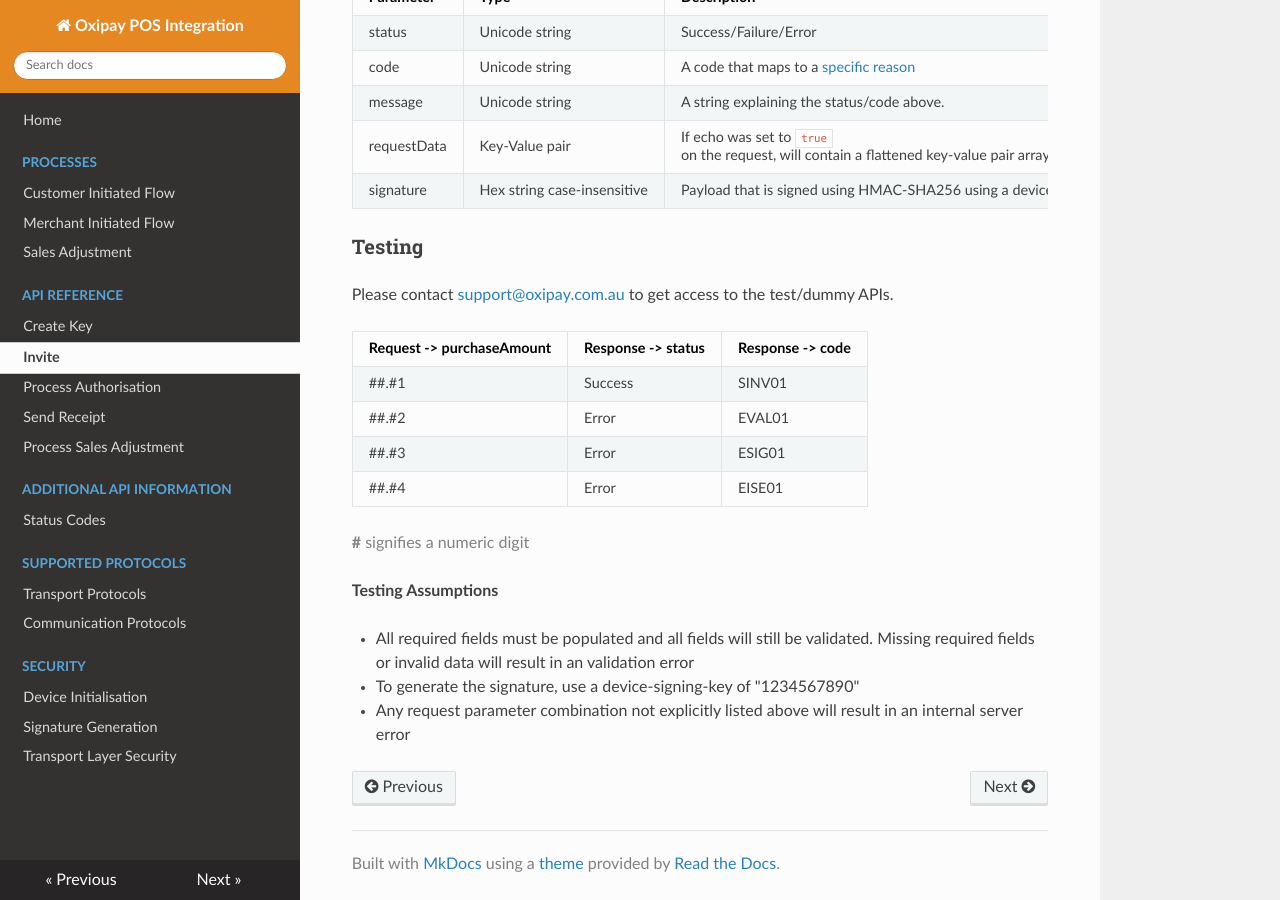
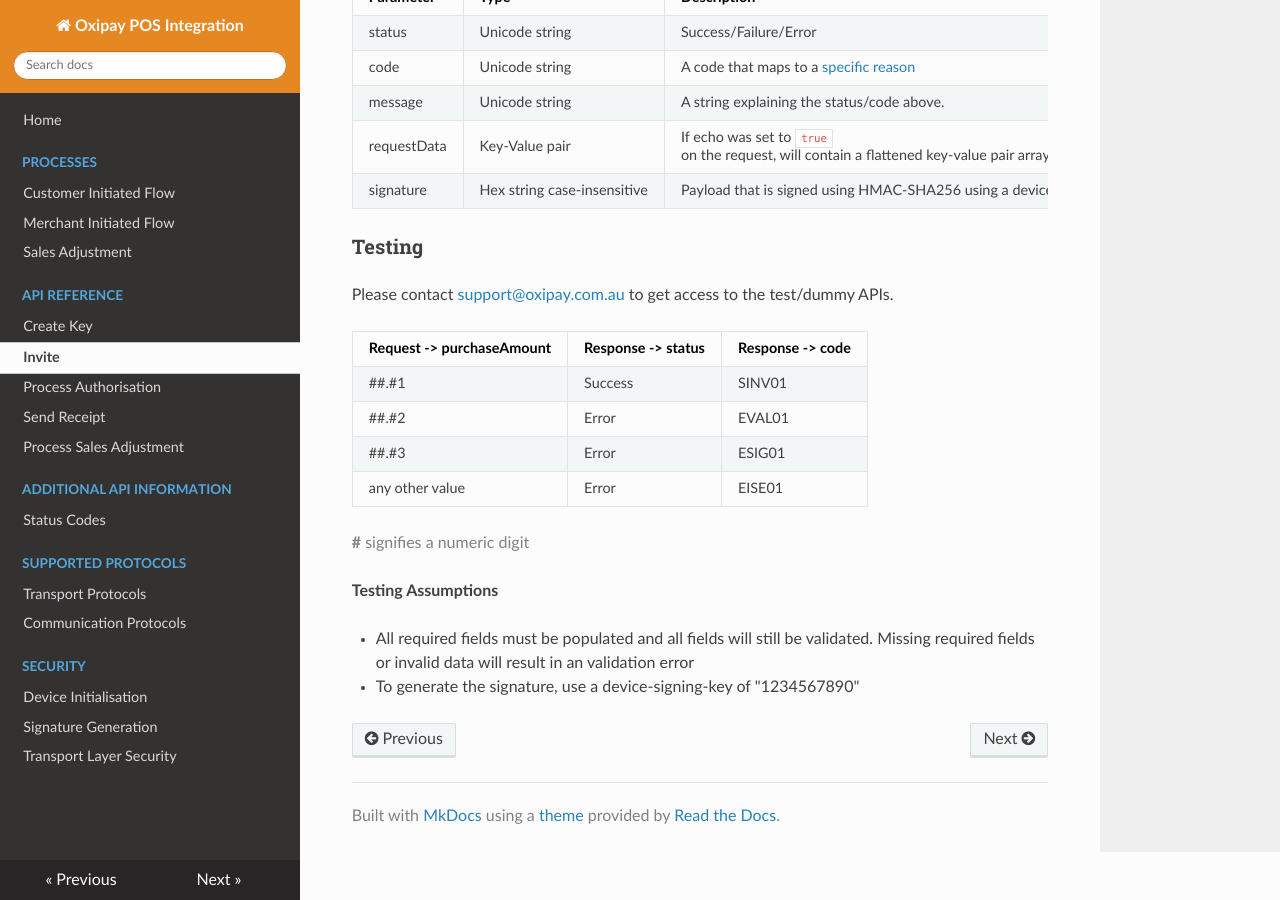
Before and after one commit to oxipay/posdocs, an MkDocs documentation site: the page built from docs/api/invite.md, in a window 1280 px wide and 900 px high, scrolled down 714 px. Built offline with MkDocs 1.6.1, drawn with Linux system fonts in a browser that asks for light colours; nearby versions of some CDN libraries; old or Windows-style settings are respelled for this version of MkDocs.

```diff
--- a/docs/api/invite.md
+++ b/docs/api/invite.md
@@ -35,7 +35,7 @@ Request -> purchaseAmount | Response -> status | Response -> code
 ##.#1 | Success | SINV01
 ##.#2 | Error | EVAL01
 ##.#3 | Error | ESIG01
-##.#4 | Error | EISE01
+any other value | Error | EISE01
 
 <span style="color:grey;"><b>#</b> signifies a numeric digit</span>
 
@@ -43,4 +43,3 @@ Request -> purchaseAmount | Response -> status | Response -> code
 
 * All required fields must be populated and all fields will still be validated. Missing required fields or invalid data will result in an validation error
 * To generate the signature, use a device-signing-key of "1234567890"
-* Any request parameter combination not explicitly listed above will result in an internal server error
```
Also changed, not shown: docs/api/create_key.md (+1 -2 lines), docs/api/process_authorisation.md (+1 -2 lines), docs/api/process_sales_adjustment.md (+1 -2 lines), docs/api/send_receipt.md (+1 -2 lines), docs/security/device_initialisation.md (+3 -1 lines).
